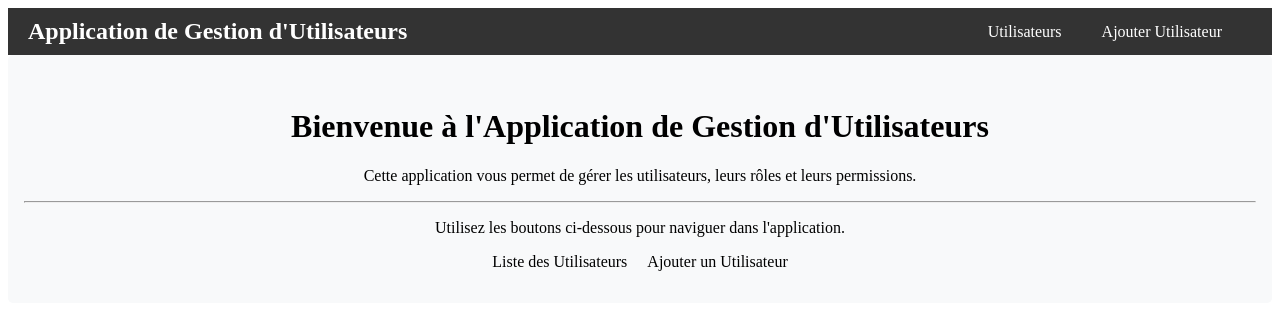
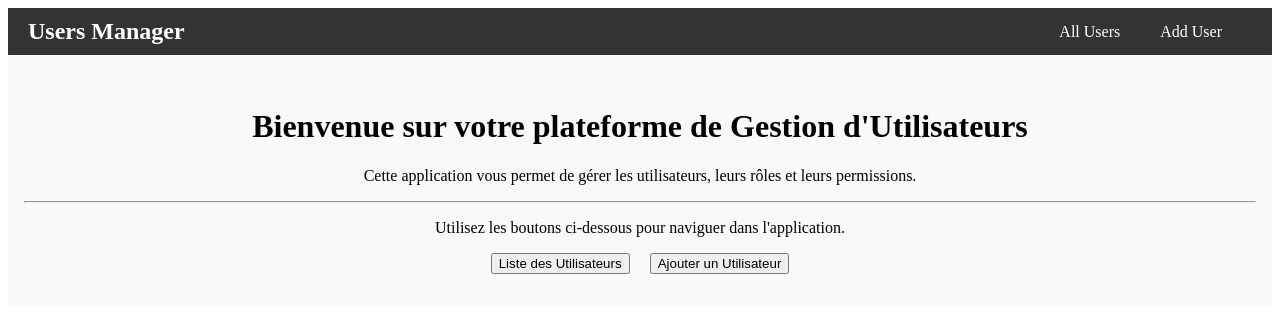
Before and after one commit to ljoutsam/gestionUtilisateursFront, an Angular app in the folder gestion-utilisateurs/: page /home in a window 1280 px wide. Shown: the top 312 px of the page. Built offline with nearby package versions, Linux system fonts and the light colour scheme.

Commit message:
Mise a jour du home page et header

```diff
--- a/gestion-utilisateurs/src/app/home/home.component.html
+++ b/gestion-utilisateurs/src/app/home/home.component.html
@@ -1,11 +1,11 @@
 <app-header></app-header>
 <div class="container">
-    <div class="jumbotron mt-5">
-      <h1 class="display-4">Bienvenue à l'Application de Gestion d'Utilisateurs</h1>
-      <p class="lead">Cette application vous permet de gérer les utilisateurs, leurs rôles et leurs permissions.</p>
-      <hr class="my-4">
-      <p>Utilisez les boutons ci-dessous pour naviguer dans l'application.</p>
-      <a class="btn btn-primary btn-lg" routerLink="/users" role="button">Liste des Utilisateurs</a>
-      <a class="btn btn-success btn-lg" routerLink="/add-user" role="button">Ajouter un Utilisateur</a>
-    </div>
+  <div class="jumbotron mt-5">
+    <h1 class="display-4">Bienvenue sur votre plateforme de Gestion d'Utilisateurs</h1>
+    <p class="lead">Cette application vous permet de gérer les utilisateurs, leurs rôles et leurs permissions.</p>
+    <hr class="my-4">
+    <p>Utilisez les boutons ci-dessous pour naviguer dans l'application.</p>
+    <button class="btn  btn-lg" (click)="navigateTo('/users')">Liste des Utilisateurs</button>
+    <button class="btn  btn-lg" (click)="navigateTo('/add-user')">Ajouter un Utilisateur</button>
   </div>
+</div>
--- a/gestion-utilisateurs/src/app/home/home.component.ts
+++ b/gestion-utilisateurs/src/app/home/home.component.ts
@@ -1,5 +1,6 @@
-import { Component } from '@angular/core';
+import { Component, OnInit } from '@angular/core';
 import { SharedModule } from '../shared/shared.module';
+import { Router } from '@angular/router';
 
 @Component({
   selector: 'app-home',
@@ -8,6 +9,16 @@ import { SharedModule } from '../shared/shared.module';
   templateUrl: './home.component.html',
   styleUrl: './home.component.scss'
 })
-export class HomeComponent {
+export class HomeComponent implements OnInit {
+
+  constructor(private router: Router) {}
+
+  ngOnInit(): void {
+
+  }
+
+  navigateTo(path: string): void {
+    this.router.navigate([path]);
+  }
 
 }
--- a/gestion-utilisateurs/src/app/shared/component/header/header.component.html
+++ b/gestion-utilisateurs/src/app/shared/component/header/header.component.html
@@ -1,12 +1,12 @@
 <nav class="navbar">
   <div class="navbar__container">
-    <a class="navbar__brand" routerLink="/">Application de Gestion d'Utilisateurs</a>
+    <a class="navbar__brand" routerLink="/">Users Manager</a>
     <ul class="navbar__nav" >
       <li class="navbar__nav-item">
-        <a class="navbar__nav-link" routerLink="/users" routerLinkActive="active">Utilisateurs</a>
+        <a class="navbar__nav-link" routerLink="/users" routerLinkActive="active">All Users</a>
       </li>
       <li class="navbar__nav-item">
-        <a class="navbar__nav-link" routerLink="/add-user" routerLinkActive="active">Ajouter Utilisateur</a>
+        <a class="navbar__nav-link" routerLink="/add-user" routerLinkActive="active">Add User</a>
       </li>
     </ul>
   </div>
--- a/gestion-utilisateurs/src/app/users/user-list/user-list.component.html
+++ b/gestion-utilisateurs/src/app/users/user-list/user-list.component.html
@@ -1,3 +1,4 @@
+<app-header></app-header>
 <div class="user-list">
     <h2 class="user-list__title">Liste des Utilisateurs</h2>
     <table class="user-list__table">
@@ -5,7 +6,6 @@
         <tr>
           <th>Nom</th>
           <th>Prénom</th>
-          <th>Action</th>
         </tr>
       </thead>
       <tbody>
```
